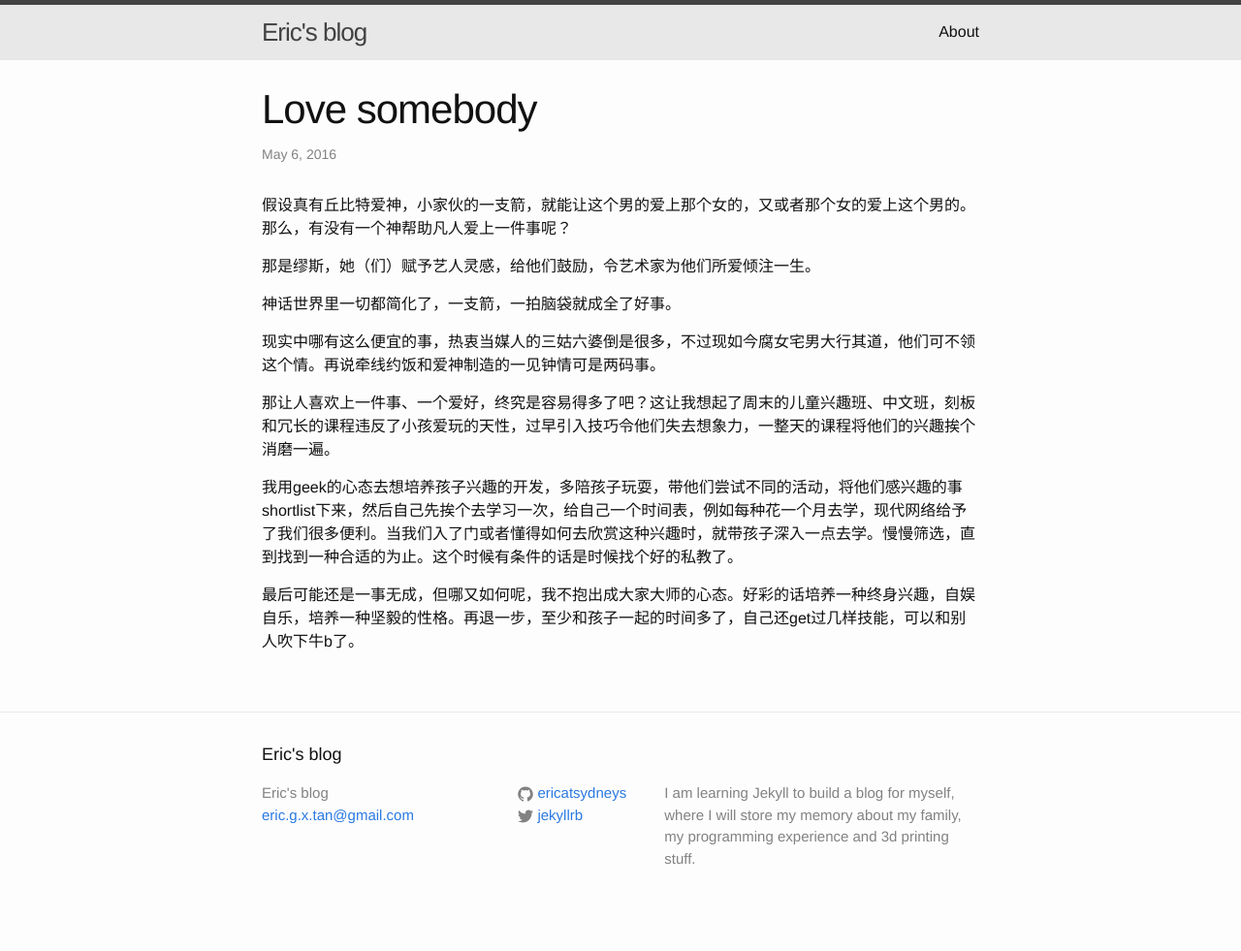
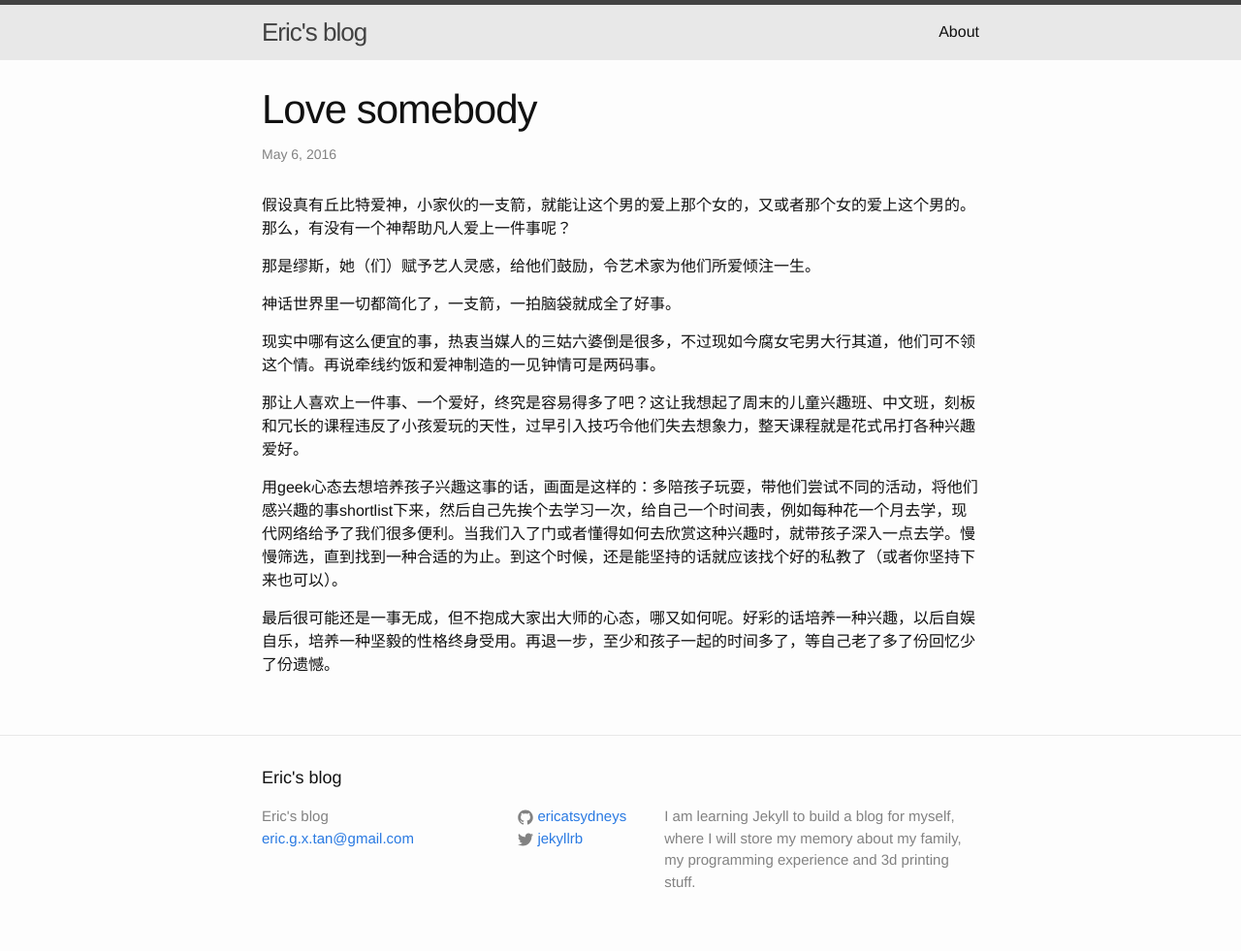
Before and after one commit to ericatsydney/ericatsydney.github.io, a Jekyll site: the page built from _posts/2016-05-07-love-sth-sb.markdown, in a window 1280 px wide. Shown: the whole page at 97% size. Built offline with Jekyll 4.4.1, drawn with Linux system fonts in a browser that asks for light colours; before the commit the page ends 957 px from its top, so only the background shows below that.

Commit message:
Updated 1 post.

```diff
--- a/_posts/2016-05-07-love-sth-sb.markdown
+++ b/_posts/2016-05-07-love-sth-sb.markdown
@@ -12,8 +12,8 @@ categories: Thinking
 
 现实中哪有这么便宜的事，热衷当媒人的三姑六婆倒是很多，不过现如今腐女宅男大行其道，他们可不领这个情。再说牵线约饭和爱神制造的一见钟情可是两码事。
 
-那让人喜欢上一件事、一个爱好，终究是容易得多了吧？这让我想起了周末的儿童兴趣班、中文班，刻板和冗长的课程违反了小孩爱玩的天性，过早引入技巧令他们失去想象力，一整天的课程将他们的兴趣挨个消磨一遍。
+那让人喜欢上一件事、一个爱好，终究是容易得多了吧？这让我想起了周末的儿童兴趣班、中文班，刻板和冗长的课程违反了小孩爱玩的天性，过早引入技巧令他们失去想象力，整天课程就是花式吊打各种兴趣爱好。
 
-我用geek的心态去想培养孩子兴趣的开发，多陪孩子玩耍，带他们尝试不同的活动，将他们感兴趣的事shortlist下来，然后自己先挨个去学习一次，给自己一个时间表，例如每种花一个月去学，现代网络给予了我们很多便利。当我们入了门或者懂得如何去欣赏这种兴趣时，就带孩子深入一点去学。慢慢筛选，直到找到一种合适的为止。这个时候有条件的话是时候找个好的私教了。
+用geek心态去想培养孩子兴趣这事的话，画面是这样的：多陪孩子玩耍，带他们尝试不同的活动，将他们感兴趣的事shortlist下来，然后自己先挨个去学习一次，给自己一个时间表，例如每种花一个月去学，现代网络给予了我们很多便利。当我们入了门或者懂得如何去欣赏这种兴趣时，就带孩子深入一点去学。慢慢筛选，直到找到一种合适的为止。到这个时候，还是能坚持的话就应该找个好的私教了（或者你坚持下来也可以）。
 
-最后可能还是一事无成，但哪又如何呢，我不抱出成大家大师的心态。好彩的话培养一种终身兴趣，自娱自乐，培养一种坚毅的性格。再退一步，至少和孩子一起的时间多了，自己还get过几样技能，可以和别人吹下牛b了。
+最后很可能还是一事无成，但不抱成大家出大师的心态，哪又如何呢。好彩的话培养一种兴趣，以后自娱自乐，培养一种坚毅的性格终身受用。再退一步，至少和孩子一起的时间多了，等自己老了多了份回忆少了份遗憾。
```
